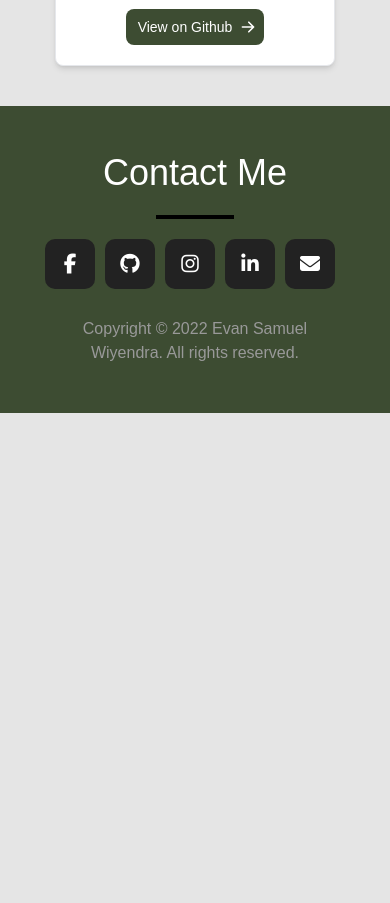
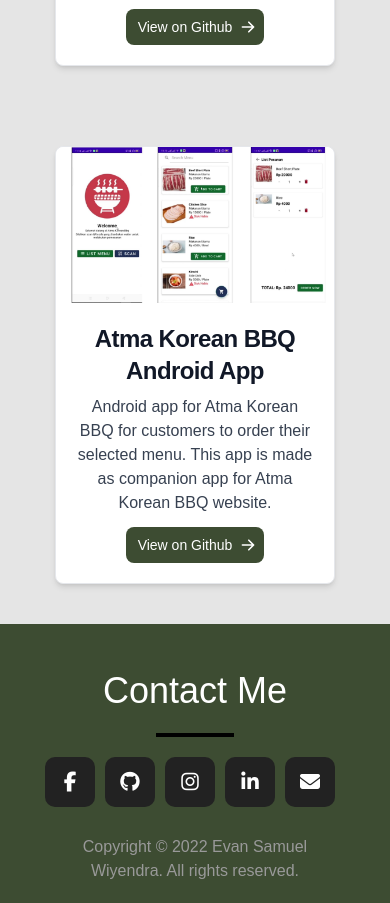
Before and after one commit to EvanSamuelW/Portfolio, a website: page index.html in a window 390 px wide. Shown: the part 5221-6124 px from the top of the page. Before the commit the page ends 5634 px from the top, so only its background shows below. Drawn offline with nearby package versions, Linux system fonts and the light colour scheme.

Commit message:
add p3l mobile project

```diff
--- a/index.html
+++ b/index.html
@@ -295,7 +295,27 @@
                         </div>
                     </div>
                 </div>
+                <div class="w-full self-end px-4 lg:w-1/3 py-10 ">
+                    <div class="max-w-sm bg-white rounded-lg border border-gray-200 shadow-md dark:bg-gray-800 dark:border-gray-700 ">
+                        <a href="# ">
+                            <img class="rounded-t-lg " src="projects/akb-mobile.jpg " alt=" " />
+                        </a>
+                        <div class="p-5 ">
+                            <a href="# ">
+                                <h5 class="mb-2 text-2xl font-bold tracking-tight text-gray-900 dark:text-white ">Atma Korean BBQ Android App</h5>
+                            </a>
+                            <p class="mb-3 font-normal text-gray-700 dark:text-gray-400 ">Android app for Atma Korean BBQ for customers to order their selected menu. This app is made as companion app for Atma Korean BBQ website.</p>
+                            <a href="https://github.com/EvanSamuelW/P3LAndroid" class="inline-flex items-center py-2 px-3 text-sm font-medium text-center text-white  bg-primary rounded-lg hover:bg-third focus:ring-4 focus:outline-none focus:ring-blue-300 dark:bg-blue-600 dark:hover:bg-blue-700
+                                dark:focus:ring-blue-800 ">
+                                  View on Github
+                                    <svg class="ml-2 -mr-1 w-4 h-4 " fill="currentColor " viewBox="0 0 20 20 " xmlns="http://www.w3.org/2000/svg "><path fill-rule="evenodd " d="M10.293 3.293a1 1 0 011.414 0l6 6a1 1 0 010 1.414l-6 6a1 1 0 01-1.414-1.414L14.586
+                                11H3a1 1 0 110-2h11.586l-4.293-4.293a1 1 0 010-1.414z " clip-rule="evenodd "></path></svg>
+                                </a>
+                        </div>
+                    </div>
+                </div>
             </div>
+
         </article>
 
     </main>
```
Also changed, not shown: projects/akb-mobile.jpg (added).
